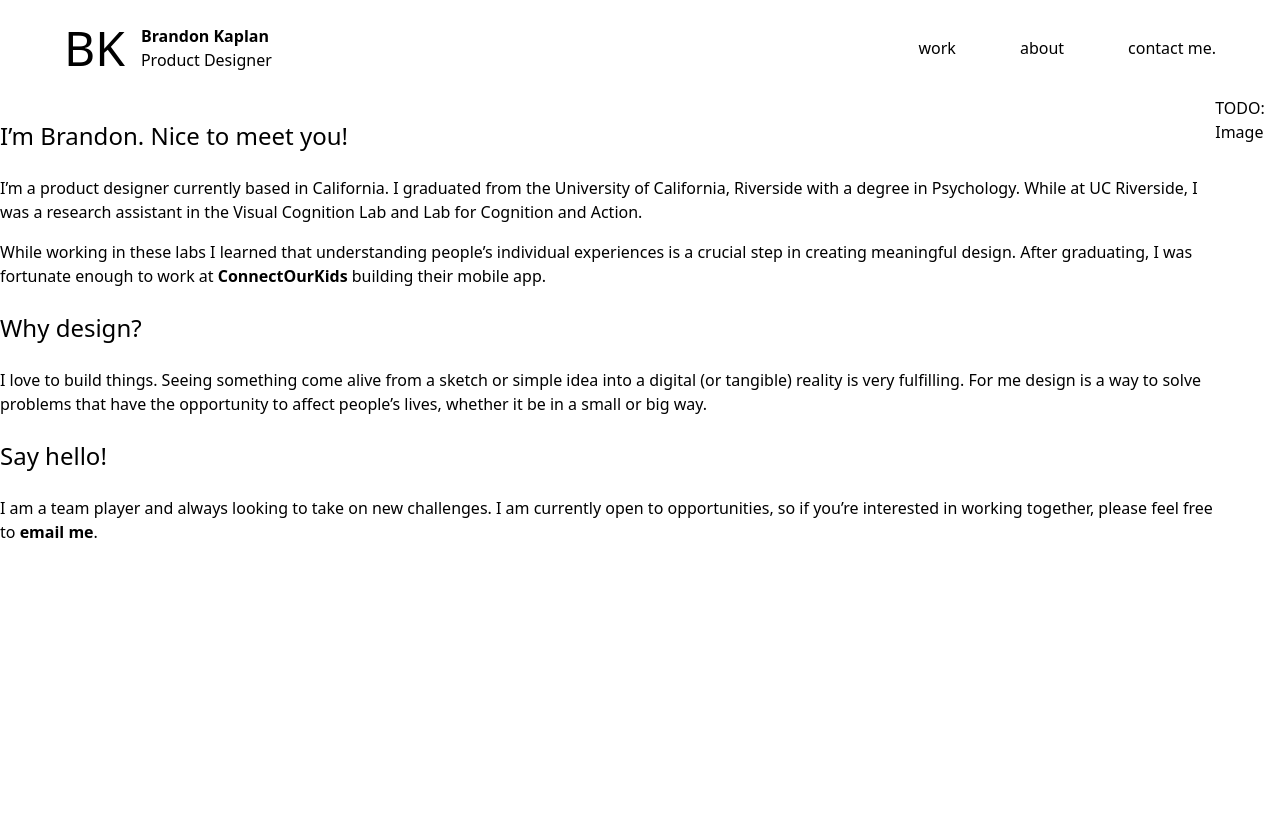
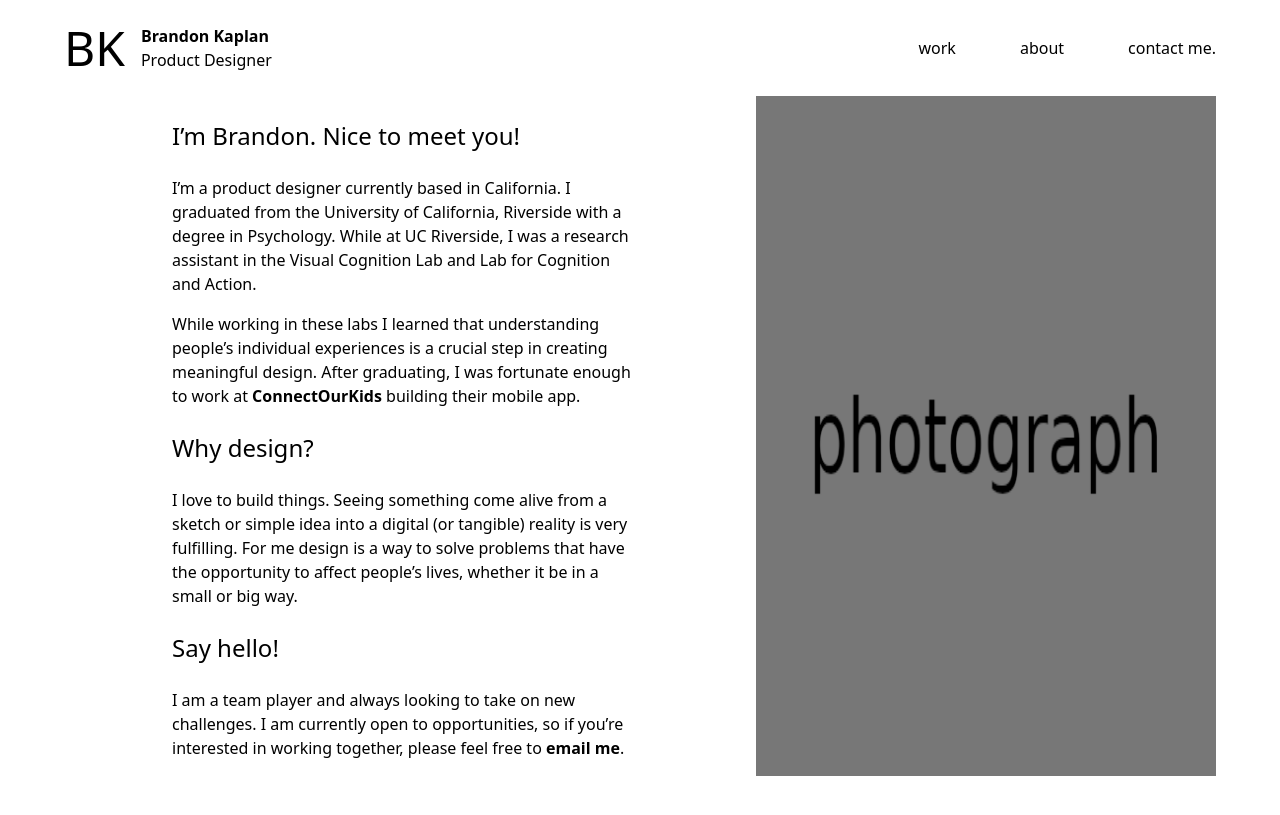
Before and after one commit to brandkap/brandkap.github.io, a Jekyll site: the page built from about.md, in a window 1280 px wide. Shown: the top 815 px of the page. Built offline with Jekyll 4.4.1, drawn with Linux system fonts in a browser that asks for light colours.

Commit message:
Add placeholder photo to about page

```diff
--- a/_layouts/photo-right.html
+++ b/_layouts/photo-right.html
@@ -2,13 +2,17 @@
 layout: base
 ---
 
-<main aria-label="Content" class="container mx-auto flex">
+<main aria-label="Content" class="grid grid-cols-1/5/1/5 grid-rows-1 gap-x-4 mx-16">
+  <div></div>
   <div>
     {{ content }}
   </div>
+  <div></div>
   <div>
-    <div class="sticky top-0">
-      TODO: Image
-    </div>
+    <img
+      src="{{ page.photo.src | escape }}"
+      alt="{{ page.photo.alt | escape }}"
+      class="sticky top-4 max-w-full h-full"
+    >
   </div>
 </main>
--- a/about.md
+++ b/about.md
@@ -1,7 +1,9 @@
 ---
 title: About
 layout: photo-right
-# TODO: specify photo
+photo:
+  src: /assets/photo.png
+  alt: "A photo of me"
 ---
 
 ## I'm Brandon. Nice to meet you!
--- a/assets/styles.css
+++ b/assets/styles.css
@@ -517,40 +517,6 @@ video {
   height: auto;
 }
 
-.container {
-  width: 100%;
-}
-
-@media (min-width: 640px) {
-  .container {
-    max-width: 640px;
-  }
-}
-
-@media (min-width: 768px) {
-  .container {
-    max-width: 768px;
-  }
-}
-
-@media (min-width: 1024px) {
-  .container {
-    max-width: 1024px;
-  }
-}
-
-@media (min-width: 1280px) {
-  .container {
-    max-width: 1280px;
-  }
-}
-
-@media (min-width: 1536px) {
-  .container {
-    max-width: 1536px;
-  }
-}
-
 .space-x-12 > :not([hidden]) ~ :not([hidden]) {
   --tw-space-x-reverse: 0;
   margin-right: calc(3rem * var(--tw-space-x-reverse));
@@ -673,10 +639,6 @@ video {
   position: sticky;
 }
 
-.top-0 {
-  top: 0px;
-}
-
 .top-4 {
   top: 1rem;
 }
@@ -701,6 +663,10 @@ video {
 
 .grid-cols-5\/7 {
   grid-template-columns: 5fr 7fr;
+}
+
+.grid-cols-1\/5\/1\/5 {
+  grid-template-columns: 1fr 5fr 1fr 5fr;
 }
 
 .grid-rows-1 {
--- a/tailwind.config.js
+++ b/tailwind.config.js
@@ -10,6 +10,7 @@ module.exports = {
     extend: {
       gridTemplateColumns: {
         "5/7": "5fr 7fr",
+        "1/5/1/5": "1fr 5fr 1fr 5fr",
       },
     },
   },
```
Also changed, not shown: assets/photo.png (added).
